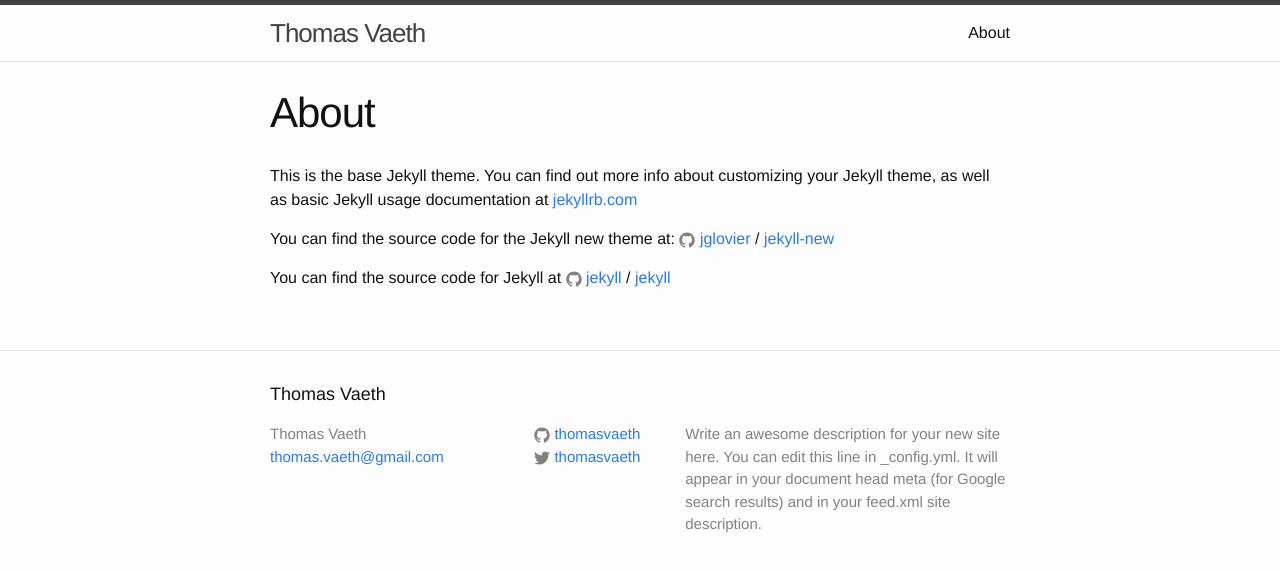
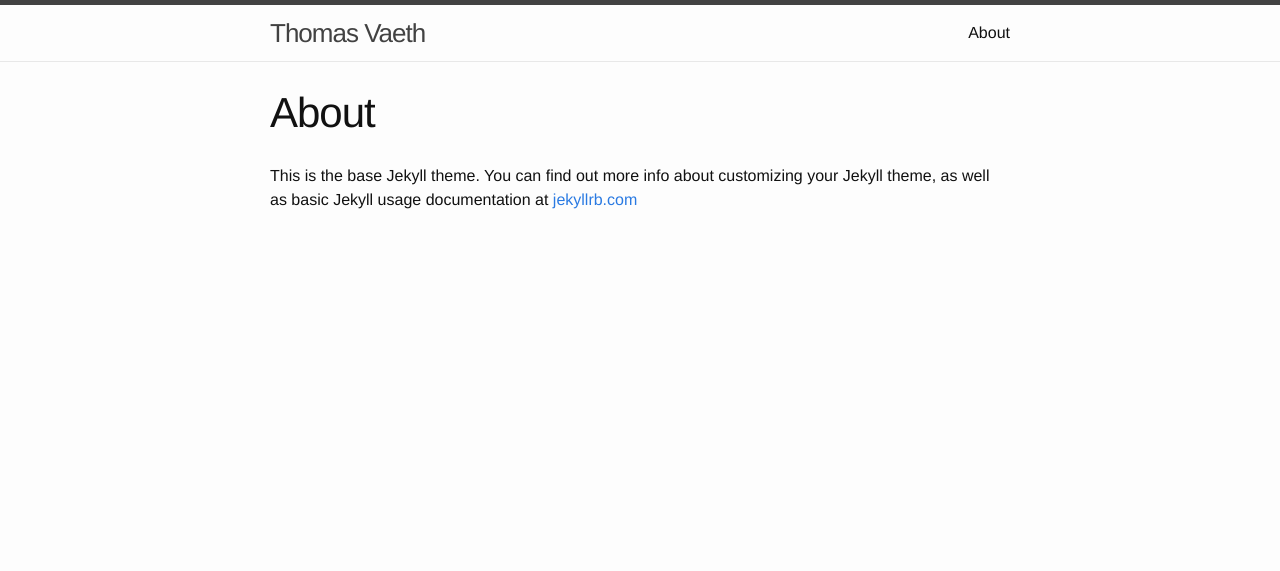
Before and after one commit to thomasvaeth/thomasvaeth.github.io, a Jekyll site: the page built from about.md, in a window 1280 px wide. Shown: the top 571 px of the page. Built offline with Jekyll 4.4.1, drawn with Linux system fonts in a browser that asks for light colours.

Commit message:
Removed footer.

```diff
--- a/_includes/footer.html
+++ /dev/null
@@ -1,38 +0,0 @@
-<footer class="site-footer">
-
-  <div class="wrapper">
-
-    <h2 class="footer-heading">{{ site.title }}</h2>
-
-    <div class="footer-col-wrapper">
-      <div class="footer-col footer-col-1">
-        <ul class="contact-list">
-          <li>{{ site.title }}</li>
-          <li><a href="mailto:{{ site.email }}">{{ site.email }}</a></li>
-        </ul>
-      </div>
-
-      <div class="footer-col footer-col-2">
-        <ul class="social-media-list">
-          {% if site.github_username %}
-          <li>
-            {% include icon-github.html username=site.github_username %}
-          </li>
-          {% endif %}
-
-          {% if site.twitter_username %}
-          <li>
-            {% include icon-twitter.html username=site.twitter_username %}
-          </li>
-          {% endif %}
-        </ul>
-      </div>
-
-      <div class="footer-col footer-col-3">
-        <p>{{ site.description }}</p>
-      </div>
-    </div>
-
-  </div>
-
-</footer>
--- a/_includes/icon-github.html
+++ /dev/null
@@ -1 +0,0 @@
-<a href="https://github.com/{{ include.username }}"><span class="icon icon--github">{% include icon-github.svg %}</span><span class="username">{{ include.username }}</span></a>
--- a/_includes/icon-twitter.html
+++ /dev/null
@@ -1 +0,0 @@
-<a href="https://twitter.com/{{ include.username }}"><span class="icon icon--twitter">{% include icon-twitter.svg %}</span><span class="username">{{ include.username }}</span></a>
--- a/_layouts/default.html
+++ b/_layouts/default.html
@@ -13,8 +13,6 @@
       </div>
     </div>
 
-    {% include footer.html %}
-
   </body>
 
 </html>
--- a/about.md
+++ b/about.md
@@ -5,11 +5,3 @@
 ---
 
 This is the base Jekyll theme. You can find out more info about customizing your Jekyll theme, as well as basic Jekyll usage documentation at [jekyllrb.com](http://jekyllrb.com/)
-
-You can find the source code for the Jekyll new theme at:
-{% include icon-github.html username="jglovier" %} /
-[jekyll-new](https://github.com/jglovier/jekyll-new)
-
-You can find the source code for Jekyll at
-{% include icon-github.html username="jekyll" %} /
-[jekyll](https://github.com/jekyll/jekyll)
```
Also changed, not shown: _includes/icon-github.svg (deleted), _includes/icon-twitter.svg (deleted).
